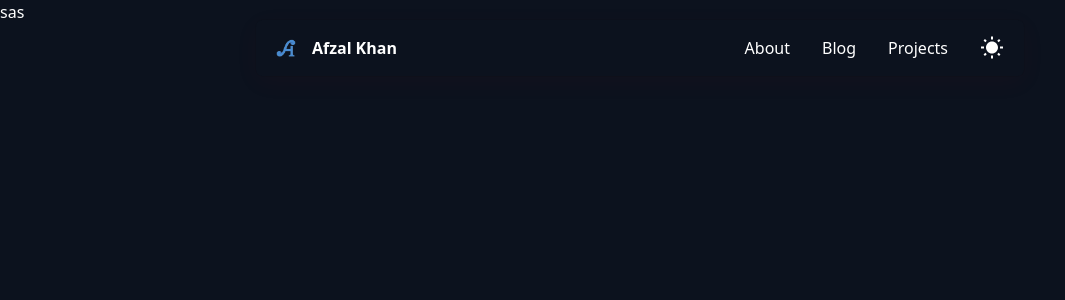
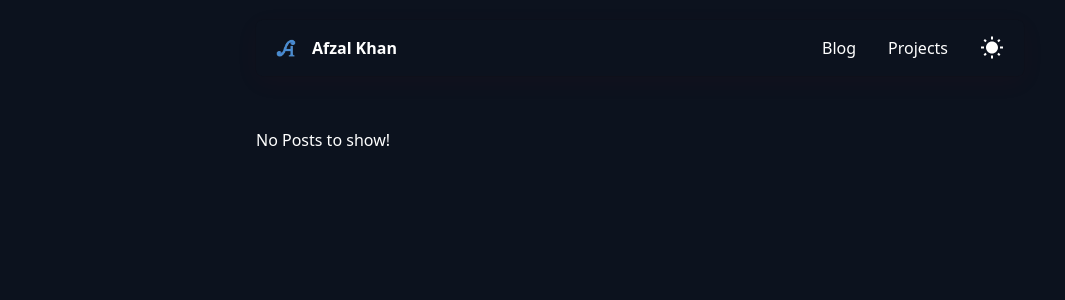
Before and after one commit to AFZL210/afzl-portfolio, a Next.js app: page /blog/1 in a window 1280 px wide. Shown: the top 300 px of the page, without its empty margins (0-1065 px from the left). Built offline with nearby package versions, Linux system fonts and the light colour scheme.

Commit message:
refactor code

```diff
--- a/src/app/(blog)/blog/[blogId]/page.tsx
+++ b/src/app/(blog)/blog/[blogId]/page.tsx
@@ -3,15 +3,17 @@ import React from 'react'
 import { Div } from '@/components/styled';
 import { useTheme } from 'next-themes';
 
-const page = () => {
+const BlogPage = () => {
 
   const { theme } = useTheme();
 
   return (
-    <Div $theme={theme} className='w-[100vw] mx-auto min-h-screen'>
-      sas
+    <Div $theme={theme} className='w-[95vw] mx-auto md:w-[100vw] mx-auto min-h-screen overflow-x-hidden pb-56 '>
+      <div className='relative top-[8rem] w-[100vw] md:w-[60vw] mx-auto'>
+        No Posts to show!
+      </div>
     </Div>
   )
 }
 
-export default page
+export default BlogPage
--- a/src/app/(blog)/blog/page.tsx
+++ b/src/app/(blog)/blog/page.tsx
@@ -3,15 +3,17 @@ import React from 'react'
 import { Div } from '@/components/styled';
 import { useTheme } from 'next-themes';
 
-const page = () => {
+const BlogRootPage = () => {
 
   const { theme } = useTheme();
 
   return (
-    <Div $theme={theme} className='w-[100vw] mx-auto min-h-screen'>
-      sas
+    <Div $theme={theme} className='w-[95vw] mx-auto md:w-[100vw] mx-auto min-h-screen overflow-x-hidden pb-56 '>
+      <div className='relative top-[8rem] w-[100vw] md:w-[60vw] mx-auto'>
+        No Posts to show!
+      </div>
     </Div>
   )
 }
 
-export default page
+export default BlogRootPage
--- a/src/app/(root)/page.tsx
+++ b/src/app/(root)/page.tsx
@@ -48,9 +48,6 @@ const RootPage = () => {
                 <p>Passionate and creative full-stack software engineer from India 🇮🇳</p>
               </div>
               <div className='flex items-center gap-5 mt-4'>
-                <Link href="/about">
-                  <IconButton icon={<PermIdentityIcon style={{ color: theme == "light" ? "white" : "black" }} />} text='More about me' sx={`bg-[#3867d6] p-2 rounded-[.8rem] gap-3 hover:scale-[1.1] cursor-pointer transition ease-in-out delay-150 bg-blue-500 hover:-translate-y-1 hover:scale-110 hover:bg-indigo-500 duration-200 text-${theme == "light" ? "white" : "black"}`} />
-                </Link>
                 <div className={`flex items-center justify-evenly gap-1 border ${theme == "light" ? "border-black" : "border-white"} py-1 px-3 rounded-[.8rem]`}>
                   <SocialIcon href={aboutData.links.github} icon={<GitHubIcon sx={socialIconSX} />} sx={`hover:bg-[#e8edf9]`} />
                   <SocialIcon href={aboutData.links.linkedin} icon={<LinkedInIcon sx={socialIconSX} />} sx={`hover:bg-[#e8edf9]`} />
@@ -71,13 +68,13 @@ const RootPage = () => {
             <h1 className='font-bold text-2xl gradient-one'>Featured Projects</h1>
             <div className='flex items-center gap-5'>
               <Link href={aboutData.resume} target='_blank'>
-                <Div className={`flex items-center h-[2.8rem] justify-between gap-2 bg-transparent text-${theme == "light" ? "black" : "white"} border border-${theme == "light" ? "black" : "white"} py-1 px-2 rounded-[.8rem] hover:bg-slate-300 hover:text-black cursor-pointer`}>
+                <Div className={`flex items-center h-[2.8rem] mr-2 justify-between gap-2 bg-transparent text-${theme == "light" ? "black" : "white"} border border-${theme == "light" ? "black" : "white"} py-1 px-2 rounded-[.8rem] hover:bg-slate-300 hover:text-black cursor-pointer`}>
                   <DescriptionIcon sx={{}} />
                   <span>Resume</span>
                 </Div>
               </Link>
               <Link href="/projects" className='h-[2.8rem]'>
-                <IconButton icon={<RemoveRedEyeIcon style={{ color: theme == "light" ? "white" : "black" }} />} text='View All' sx={`bg-[#3867d6] p-2 rounded-[.8rem] gap-1 hover:scale-[1.1] cursor-pointer transition ease-in-out delay-150 bg-blue-500 hover:-translate-y-1 hover:scale-110 hover:bg-indigo-500 duration-200 text-${theme == "light" ? "white" : "black"}`} />
+                <IconButton icon={<RemoveRedEyeIcon style={{ color: theme == "light" ? "white" : "black" }} />} text={`View All`} sx={`bg-[#3867d6] md:flex hidden p-2 rounded-[.8rem] gap-1 hover:scale-[1.1] cursor-pointer transition ease-in-out delay-150 bg-blue-500 hover:-translate-y-1 hover:scale-110 hover:bg-indigo-500 duration-200 text-${theme == "light" ? "white" : "black"}`} />
               </Link>
             </div>
           </div>
@@ -89,8 +86,8 @@ const RootPage = () => {
           {/** HACKATHONS */}
           <section id="hackathons" className='w-[100%] flex flex-col items-start mt-10'>
             <div className='w-[100%] flex items-center gap-10'>
-              <div className='w-fit flex items-center'>
-                <StarIcon />
+              <div className='w-fit flex items-center gap-2'>
+                <StarIcon sx={{ color: "yellow" }}/>
                 <h1 className='font-bold text-2xl'>Hackathons</h1>
               </div>
               <div className={`w-[80%] h-[.12rem] bg-${theme == "light" ? "black" : "white"}`}></div>
--- a/src/app/about/page.tsx
+++ /dev/null
@@ -1,17 +0,0 @@
-"use client"
-import React from 'react'
-import { Div } from '@/components/styled';
-import { useTheme } from 'next-themes';
-
-const AboutPage = () => {
-
-  const { theme } = useTheme();
-
-  return (
-    <Div $theme={theme} className='w-[100vw] mx-auto min-h-screen'>
-      sas
-    </Div>
-  )
-}
-
-export default AboutPage
--- a/src/components/Navbar/Navbar.tsx
+++ b/src/components/Navbar/Navbar.tsx
@@ -48,11 +48,6 @@ const Navbar = () => {
         </Link>
 
         <div className='flex justify-around md:gap-2'>
-          <div className='flex items-center'>
-            <Link href={"/about"} className={`flex items-center px-3 rounded-[.4rem] h-[2.2rem] gap-4 hover:text-black hover:bg-bg-primary cursor-pointer ${pathname == '/about' ? "bg-bg-primary text-black" : "transparent"}`}>
-              <h1>About</h1>
-            </Link>
-          </div>
           <div className='flex items-center justify-evenly'>
             <Link href={"/blog"} className={`flex items-center px-3 rounded-[.4rem] h-[2.2rem] gap-4 hover:text-black hover:bg-bg-primary cursor-pointer ${pathname == '/blog' ? "bg-bg-primary text-black" : "transparent"}`}>
               <h1>Blog</h1>
```
